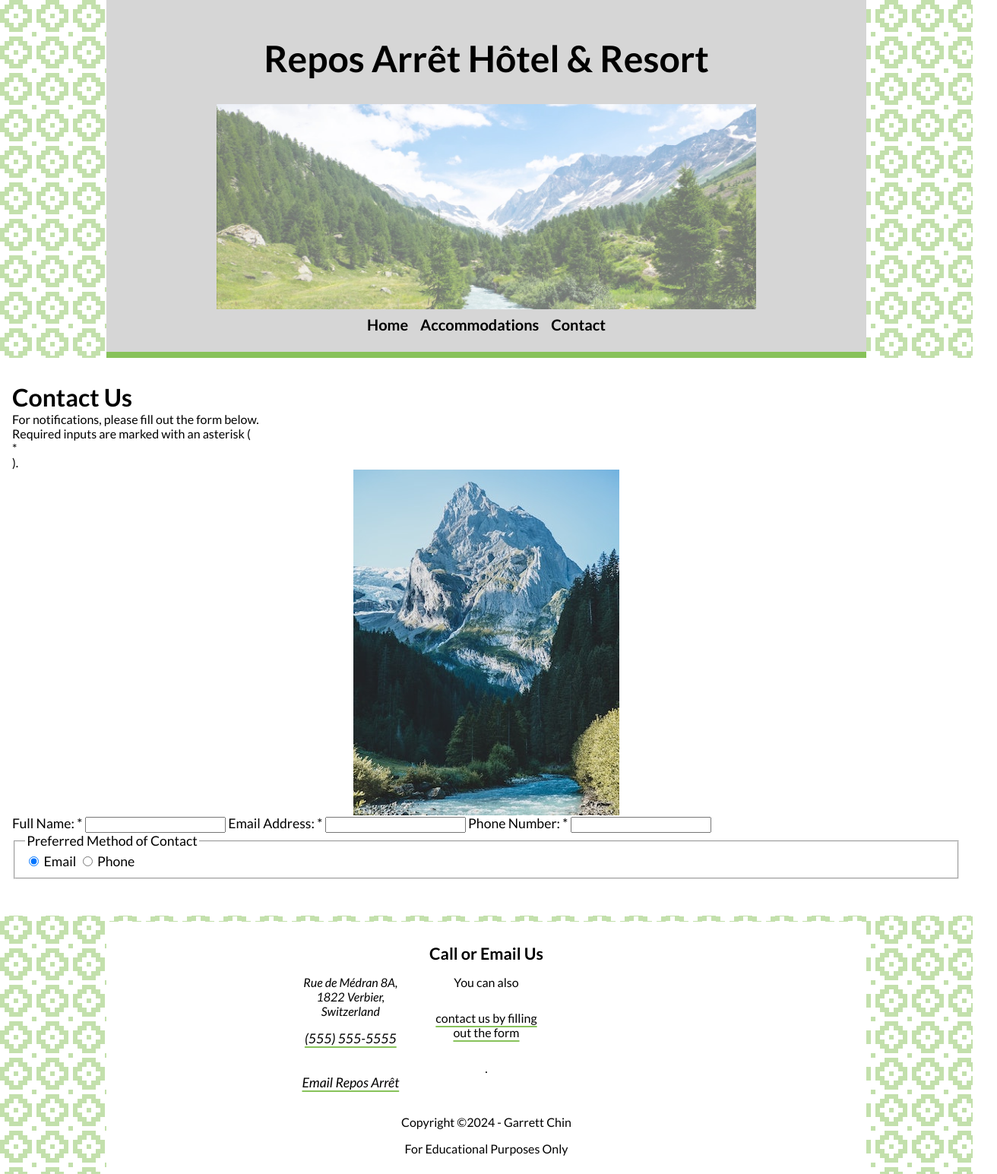
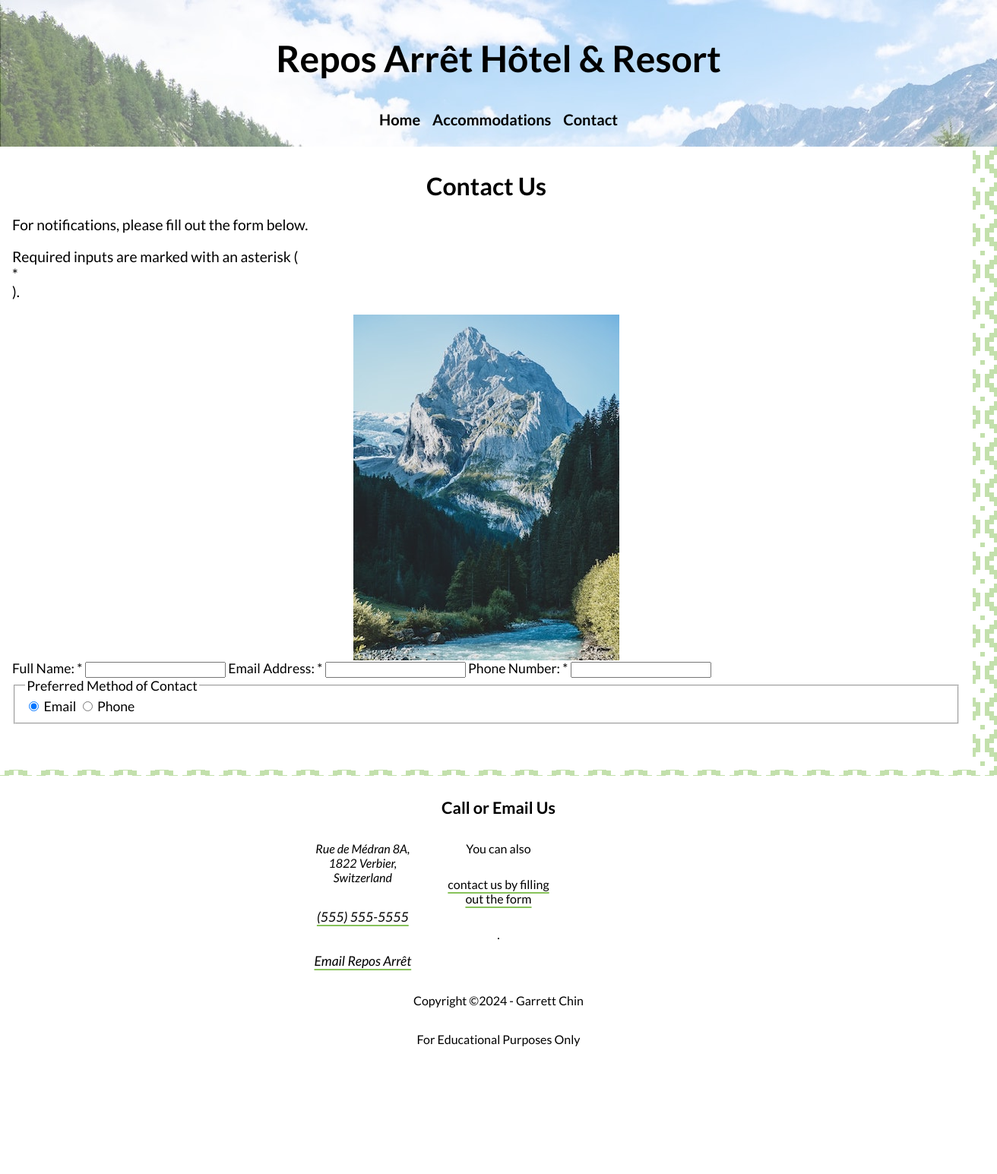
Before and after one commit to garrettchin00/final-project-1, a plain HTML site: page contact.html in a window 1280 px wide. Shown: the whole page at 76% size, 1312 px wide, since content can reach past the window. After the commit the page ends 1417 px from the top, so only its background shows below. Drawn offline with Linux system fonts and the light colour scheme.

Commit message:
Another update

```diff
--- a/contact.html
+++ b/contact.html
@@ -21,8 +21,6 @@
     <body id="top">
         <header>
             <h1>Repos Arrêt Hôtel &amp; Resort</h1>
-            <a href="#">
-                <img src="images/swiss-valley.jpg" alt="" width="710" height="270"></a>
             <nav>
                 <ul>
                     <li><a href="index.html">Home</a></li>
--- a/styles.css
+++ b/styles.css
@@ -25,6 +25,7 @@ main{
     margin-bottom: 8px;
     margin-right: auto;
     background: var(--white);
+    border-bottom: 12px solid var(--white);
 }
 
 /* ---------- Main Section Styles ---------- */
@@ -40,8 +41,7 @@ main h2{
     font-size: 2rem;
     padding: 0;
     width: fit-content;
-    margin: 0;
-    background-color: var(--white);
+    text-align: center;
     color: var(--black);
 }
 
@@ -68,8 +68,8 @@ body{
 /* Text Styles */
 p{
     display: grid;
-    margin: 0 auto;
-    font-size: 1rem;
+    text-align: left;
+    font-size: 1.2rem;
 }
 
 /* ---------- Nav Ul Styles --------- */
@@ -102,10 +102,11 @@ nav a:hover{
 /* ---------- Header Styles ---------- */
 header{
     padding: 1rem;
-    width: 968px;
+    width: 1280px;
     margin: 0 auto;
-    border-bottom: 8px solid var(--lime);
-    background-color: var(--gray);
+    border-top: 8px;
+    border-bottom: 8px;
+    background: url(images/swiss-valley.jpg);
     justify-content: space-between;
     align-items: center;
     position: sticky;
@@ -118,18 +119,19 @@ h1{
 }
 
 h2{
-    font-size: 2.2rem;
+    font-size: 3rem;
     margin: 0 auto;
 }
 
 /* ---------- Footer Styles ---------- */
 footer{
     padding: 1rem;
-    width: 968px;
+    width: 1280px;
     margin: 0 auto;
     background-color: var(--white);
     text-align: center;
     padding-top: 2rem;
+    display: block;
 }
 
 footer h2{
@@ -154,6 +156,7 @@ footer a{
     text-underline-offset: 4px;
     text-decoration-color: var(--lime);
     text-decoration-thickness: 2px;
+    text-align: center;
     margin: 0 auto;
 }
 
@@ -166,3 +169,8 @@ footer p{
     font-size: 1rem;
     padding: 0.5rem 0;
 }
+
+address{
+    display: block;
+    unicode-bidi: isolate;
+}
```
Also changed, not shown: index.html (+3 -5 lines).
